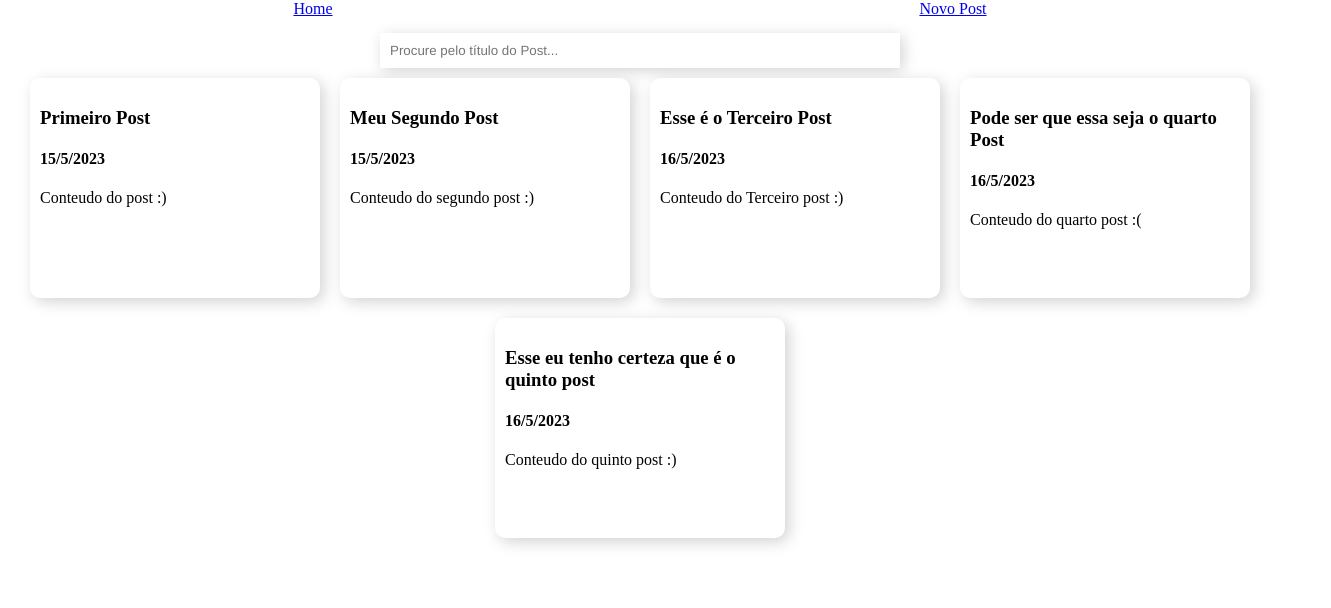
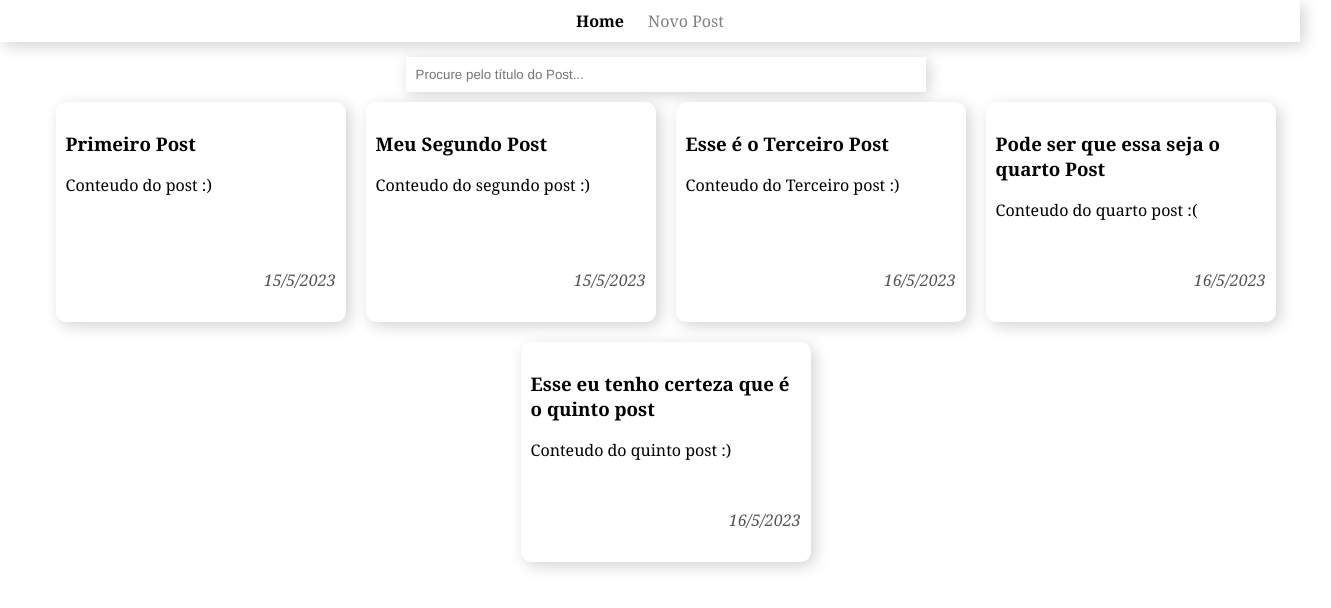
Before and after one commit to EduardoScarante/blog, a Vue app: page / in a window 1280 px wide. Shown: the top 608 px of the page, 1331 px wide, since content can reach past the window. Built offline with nearby package versions, Linux system fonts and the light colour scheme.

Commit message:
estilizações

```diff
--- a/index.html
+++ b/index.html
@@ -5,6 +5,8 @@
     <link rel="icon" href="/favicon.ico">
     <meta name="viewport" content="width=device-width, initial-scale=1.0">
     <title>Vite App</title>
+
+
   </head>
   <body>
     <div id="app"></div>
--- a/src/App.vue
+++ b/src/App.vue
@@ -35,8 +35,8 @@ export default {
       ]
     }
   },
-  methods:{
-    addPost(objeto){
+  methods: {
+    addPost(objeto) {
       this.posts.push(objeto)
     }
   }
@@ -46,20 +46,38 @@ export default {
 
 <template>
   <header>
-    <RouterLink to="/">Home</RouterLink>
-    <RouterLink to="/create">Novo Post</RouterLink>
+    <nav>
+      <RouterLink to="/">Home
+      </RouterLink>
+      <RouterLink to="/create">Novo Post</RouterLink>
+    </nav>
   </header>
 
   <!-- ESCUTA EVENTO E RECEBE OBJETO NA FUNÇÂO ADDPOST -->
-  <RouterView :posts="posts" @create-post="addPost"/>
+  <RouterView :posts="posts" @create-post="addPost" />
 </template>
 
 <style>
-header{
-  width: 100vw;
-  display: flex;
-  flex-direction: row;
-  justify-content: space-around;
+nav {
+  width: 100%;
+  text-align: center;
+  padding: 10px;
+  font-weight: 200;
+
+  box-shadow: 4px 4px 15px lightgray;
+
 }
 
+nav a{
+  color: gray;
+  text-decoration: none;
+  margin: 10px;
+}
+
+nav a.router-link-exact-active {
+  color: black;
+  font-weight: 800;
+}
+
+
 </style>
--- a/src/assets/form.css
+++ b/src/assets/form.css
@@ -1,9 +1,10 @@
-
 form {
   display: flex;
   flex-direction: column;
+  justify-content: center;
   align-items: center;
 
+  margin-top: 10px;
   margin-bottom: 10px;
 }
 
@@ -27,11 +28,15 @@ form {
   font-weight: 800;
   width: 100px;
   border-radius: 10px;
-
-    transition: 0.5s;
 }
 
 form button:hover {
   background-color: #2b1a1a;
   box-shadow: 3px 3px 1px lightcoral;
 }
+
+@media (max-width: 600px) {
+  form > * {
+    width: 85vw;
+  }
+}
--- a/src/assets/main.css
+++ b/src/assets/main.css
@@ -1,7 +1,13 @@
 @import "form.css";
+
+html{
+  width: 100vw;
+  margin: auto;
+}
 
 body {
   margin: 0px;
   padding: 0px;
 
+  font-family: Cambria, Cochin, Georgia, Times, 'Times New Roman', serif;
 }
--- a/src/main.js
+++ b/src/main.js
@@ -1,3 +1,4 @@
+import './assets/main.css'
 
 import { createApp } from 'vue'
 import App from './App.vue'
--- a/src/views/Create.vue
+++ b/src/views/Create.vue
@@ -42,12 +42,20 @@ export default {
 
 
 <template>
-  <form id="form" action="">
+  <div class="container">
+    <form id="form" action="">
     <input v-model="formData.title" placeholder="Título">
-    <textarea v-model="formData.content" placeholder="Message"></textarea>
+    <textarea v-model="formData.content" placeholder="Message" rows="30"></textarea>
 
     <button type="submit" @click="submitForm">Criar</button>
   </form>
+  </div>
 </template>
 
-<style scoped></style>
+<style scoped>
+.container{
+  width: 100vw;
+}
+
+
+</style>
--- a/src/views/Home.vue
+++ b/src/views/Home.vue
@@ -1,7 +1,7 @@
 <script>
-export default{
-  data(){
-    return{
+export default {
+  data() {
+    return {
       titleSearch: ''
     }
   },
@@ -27,24 +27,29 @@ export default{
 </script>
 
 <template>
+  <div class="container">
     <div id="searchBox">
       <input id="searchInput" type="text" v-model="titleSearch" placeholder="Procure pelo título do Post...">
     </div>
 
     <div id="lista-posts">
-    <div
-          class="post center" v-for="x in
-          filteredPost"
-          :key="x.title"
-        >
+      <div class="post center" v-for="x in
+                filteredPost" :key="x.title">
+        <div>
           <h3>{{ x.title }}</h3>
-      <h4>{{ x.datetime }}</h4>
           <p>{{ x.content }}</p>
+        </div>
+        <h4><i>{{ x.datetime }}</i></h4>
+      </div>
     </div>
   </div>
 </template>
 
 <style scoped>
+.container{
+  width: 104vw;
+}
+
 #searchInput {
   background-color: white;
   box-shadow: 3px 3px 15px lightgray;
@@ -73,10 +78,16 @@ export default{
   justify-content: center;
 
   justify-content: center;
+
 }
 
 .post {
+  display: flex;
+  flex-direction: column;
+  justify-content: space-between;
+
   background-color: white;
+
   height: 200px;
   width: 270px;
 
@@ -84,15 +95,21 @@ export default{
 
   border-radius: 10px;
   padding: 10px;
+  margin: 10px;
+}
 
-  margin: 10px;
+.post h4 {
+  font-weight: 100;
+  color: #535353;
+
+  text-align: end;
 }
 
 @media (max-width: 600px) {
 
   form>*,
   #searchInput {
-    width: 87vw;
+    width: 100vw;
   }
 
   .post {
```
Lines whose indentation alone changed are shown as unchanged.
